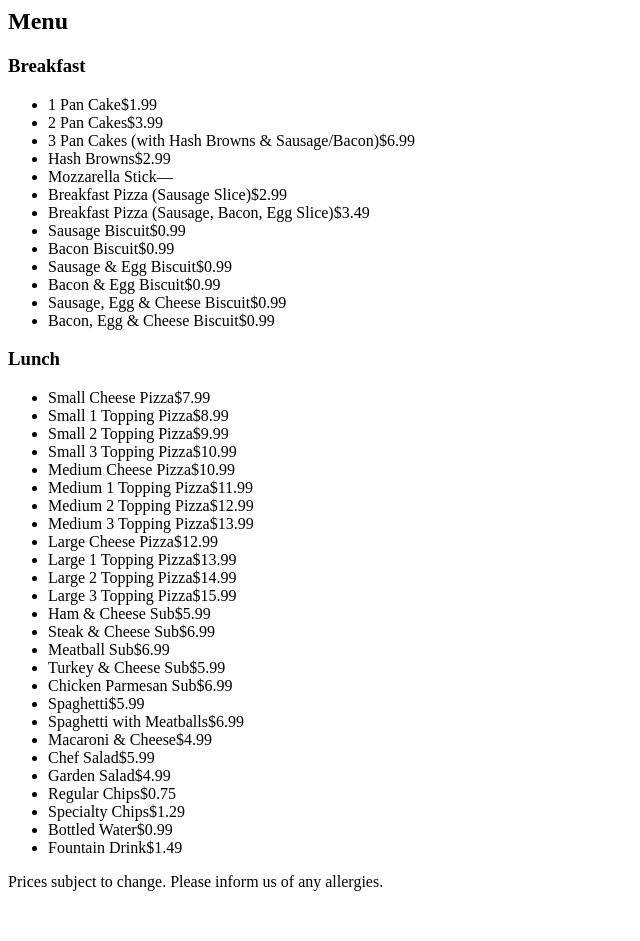
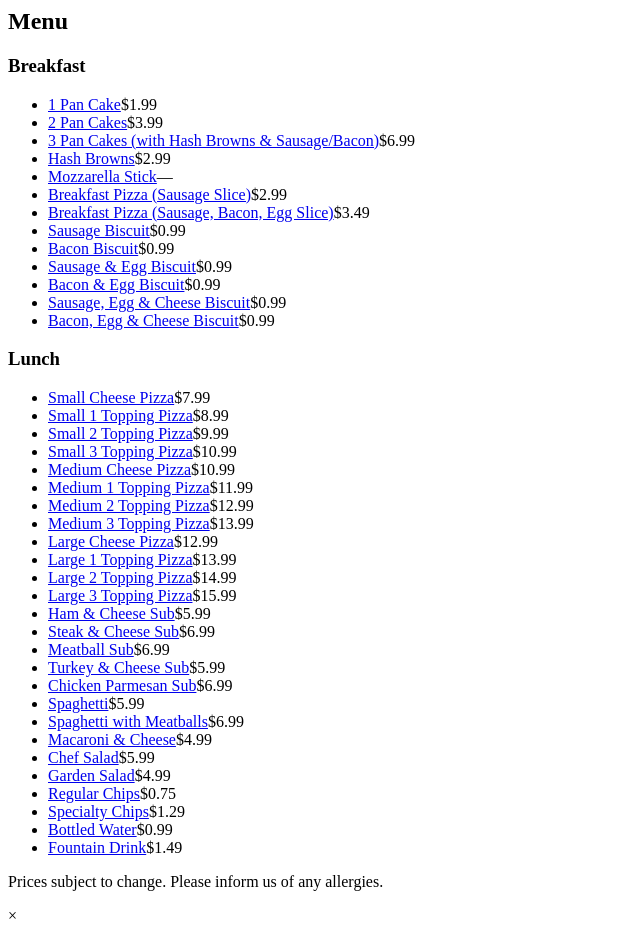
Before and after one commit to K-Hem0/liberty-gas-station-site, a plain HTML site: page index.html in a window 1280 px wide. Shown: the whole page, without its empty margins (0-640 px from the left). Before the commit the page ends 907 px from the top, so only its background shows below. Drawn offline with Linux system fonts and the light colour scheme.

Commit message:
index.html

```diff
--- a/index.html
+++ b/index.html
@@ -5,19 +5,19 @@
   <div class="menu-section">
     <h3>Breakfast</h3>
     <ul class="items">
-      <li><span>1 Pan Cake</span><span class="price">$1.99</span></li>
-      <li><span>2 Pan Cakes</span><span class="price">$3.99</span></li>
-      <li><span>3 Pan Cakes (with Hash Browns & Sausage/Bacon)</span><span class="price">$6.99</span></li>
-      <li><span>Hash Browns</span><span class="price">$2.99</span></li>
-      <li><span>Mozzarella Stick</span><span class="price">—</span></li>
-      <li><span>Breakfast Pizza (Sausage Slice)</span><span class="price">$2.99</span></li>
-      <li><span>Breakfast Pizza (Sausage, Bacon, Egg Slice)</span><span class="price">$3.49</span></li>
-      <li><span>Sausage Biscuit</span><span class="price">$0.99</span></li>
-      <li><span>Bacon Biscuit</span><span class="price">$0.99</span></li>
-      <li><span>Sausage & Egg Biscuit</span><span class="price">$0.99</span></li>
-      <li><span>Bacon & Egg Biscuit</span><span class="price">$0.99</span></li>
-      <li><span>Sausage, Egg & Cheese Biscuit</span><span class="price">$0.99</span></li>
-      <li><span>Bacon, Egg & Cheese Biscuit</span><span class="price">$0.99</span></li>
+      <li><a href="#" data-info="Nutrition info for 1 Pan Cake">1 Pan Cake</a><span class="price">$1.99</span></li>
+      <li><a href="#" data-info="Nutrition info for 2 Pan Cakes">2 Pan Cakes</a><span class="price">$3.99</span></li>
+      <li><a href="#" data-info="Nutrition info for 3 Pan Cakes">3 Pan Cakes (with Hash Browns & Sausage/Bacon)</a><span class="price">$6.99</span></li>
+      <li><a href="#" data-info="Nutrition info for Hash Browns">Hash Browns</a><span class="price">$2.99</span></li>
+      <li><a href="#" data-info="Nutrition info for Mozzarella Stick">Mozzarella Stick</a><span class="price">—</span></li>
+      <li><a href="#" data-info="Nutrition info for Breakfast Pizza (Sausage Slice)">Breakfast Pizza (Sausage Slice)</a><span class="price">$2.99</span></li>
+      <li><a href="#" data-info="Nutrition info for Breakfast Pizza (Sausage, Bacon, Egg Slice)">Breakfast Pizza (Sausage, Bacon, Egg Slice)</a><span class="price">$3.49</span></li>
+      <li><a href="#" data-info="Nutrition info for Sausage Biscuit">Sausage Biscuit</a><span class="price">$0.99</span></li>
+      <li><a href="#" data-info="Nutrition info for Bacon Biscuit">Bacon Biscuit</a><span class="price">$0.99</span></li>
+      <li><a href="#" data-info="Nutrition info for Sausage & Egg Biscuit">Sausage & Egg Biscuit</a><span class="price">$0.99</span></li>
+      <li><a href="#" data-info="Nutrition info for Bacon & Egg Biscuit">Bacon & Egg Biscuit</a><span class="price">$0.99</span></li>
+      <li><a href="#" data-info="Nutrition info for Sausage, Egg & Cheese Biscuit">Sausage, Egg & Cheese Biscuit</a><span class="price">$0.99</span></li>
+      <li><a href="#" data-info="Nutrition info for Bacon, Egg & Cheese Biscuit">Bacon, Egg & Cheese Biscuit</a><span class="price">$0.99</span></li>
     </ul>
   </div>
 
@@ -25,34 +25,42 @@
   <div class="menu-section">
     <h3>Lunch</h3>
     <ul class="items">
-      <li><span>Small Cheese Pizza</span><span class="price">$7.99</span></li>
-      <li><span>Small 1 Topping Pizza</span><span class="price">$8.99</span></li>
-      <li><span>Small 2 Topping Pizza</span><span class="price">$9.99</span></li>
-      <li><span>Small 3 Topping Pizza</span><span class="price">$10.99</span></li>
-      <li><span>Medium Cheese Pizza</span><span class="price">$10.99</span></li>
-      <li><span>Medium 1 Topping Pizza</span><span class="price">$11.99</span></li>
-      <li><span>Medium 2 Topping Pizza</span><span class="price">$12.99</span></li>
-      <li><span>Medium 3 Topping Pizza</span><span class="price">$13.99</span></li>
-      <li><span>Large Cheese Pizza</span><span class="price">$12.99</span></li>
-      <li><span>Large 1 Topping Pizza</span><span class="price">$13.99</span></li>
-      <li><span>Large 2 Topping Pizza</span><span class="price">$14.99</span></li>
-      <li><span>Large 3 Topping Pizza</span><span class="price">$15.99</span></li>
-      <li><span>Ham & Cheese Sub</span><span class="price">$5.99</span></li>
-      <li><span>Steak & Cheese Sub</span><span class="price">$6.99</span></li>
-      <li><span>Meatball Sub</span><span class="price">$6.99</span></li>
-      <li><span>Turkey & Cheese Sub</span><span class="price">$5.99</span></li>
-      <li><span>Chicken Parmesan Sub</span><span class="price">$6.99</span></li>
-      <li><span>Spaghetti</span><span class="price">$5.99</span></li>
-      <li><span>Spaghetti with Meatballs</span><span class="price">$6.99</span></li>
-      <li><span>Macaroni & Cheese</span><span class="price">$4.99</span></li>
-      <li><span>Chef Salad</span><span class="price">$5.99</span></li>
-      <li><span>Garden Salad</span><span class="price">$4.99</span></li>
-      <li><span>Regular Chips</span><span class="price">$0.75</span></li>
-      <li><span>Specialty Chips</span><span class="price">$1.29</span></li>
-      <li><span>Bottled Water</span><span class="price">$0.99</span></li>
-      <li><span>Fountain Drink</span><span class="price">$1.49</span></li>
+      <li><a href="#" data-info="Nutrition info for Small Cheese Pizza">Small Cheese Pizza</a><span class="price">$7.99</span></li>
+      <li><a href="#" data-info="Nutrition info for Small 1 Topping Pizza">Small 1 Topping Pizza</a><span class="price">$8.99</span></li>
+      <li><a href="#" data-info="Nutrition info for Small 2 Topping Pizza">Small 2 Topping Pizza</a><span class="price">$9.99</span></li>
+      <li><a href="#" data-info="Nutrition info for Small 3 Topping Pizza">Small 3 Topping Pizza</a><span class="price">$10.99</span></li>
+      <li><a href="#" data-info="Nutrition info for Medium Cheese Pizza">Medium Cheese Pizza</a><span class="price">$10.99</span></li>
+      <li><a href="#" data-info="Nutrition info for Medium 1 Topping Pizza">Medium 1 Topping Pizza</a><span class="price">$11.99</span></li>
+      <li><a href="#" data-info="Nutrition info for Medium 2 Topping Pizza">Medium 2 Topping Pizza</a><span class="price">$12.99</span></li>
+      <li><a href="#" data-info="Nutrition info for Medium 3 Topping Pizza">Medium 3 Topping Pizza</a><span class="price">$13.99</span></li>
+      <li><a href="#" data-info="Nutrition info for Large Cheese Pizza">Large Cheese Pizza</a><span class="price">$12.99</span></li>
+      <li><a href="#" data-info="Nutrition info for Large 1 Topping Pizza">Large 1 Topping Pizza</a><span class="price">$13.99</span></li>
+      <li><a href="#" data-info="Nutrition info for Large 2 Topping Pizza">Large 2 Topping Pizza</a><span class="price">$14.99</span></li>
+      <li><a href="#" data-info="Nutrition info for Large 3 Topping Pizza">Large 3 Topping Pizza</a><span class="price">$15.99</span></li>
+      <li><a href="#" data-info="Nutrition info for Ham & Cheese Sub">Ham & Cheese Sub</a><span class="price">$5.99</span></li>
+      <li><a href="#" data-info="Nutrition info for Steak & Cheese Sub">Steak & Cheese Sub</a><span class="price">$6.99</span></li>
+      <li><a href="#" data-info="Nutrition info for Meatball Sub">Meatball Sub</a><span class="price">$6.99</span></li>
+      <li><a href="#" data-info="Nutrition info for Turkey & Cheese Sub">Turkey & Cheese Sub</a><span class="price">$5.99</span></li>
+      <li><a href="#" data-info="Nutrition info for Chicken Parmesan Sub">Chicken Parmesan Sub</a><span class="price">$6.99</span></li>
+      <li><a href="#" data-info="Nutrition info for Spaghetti">Spaghetti</a><span class="price">$5.99</span></li>
+      <li><a href="#" data-info="Nutrition info for Spaghetti with Meatballs">Spaghetti with Meatballs</a><span class="price">$6.99</span></li>
+      <li><a href="#" data-info="Nutrition info for Macaroni & Cheese">Macaroni & Cheese</a><span class="price">$4.99</span></li>
+      <li><a href="#" data-info="Nutrition info for Chef Salad">Chef Salad</a><span class="price">$5.99</span></li>
+      <li><a href="#" data-info="Nutrition info for Garden Salad">Garden Salad</a><span class="price">$4.99</span></li>
+      <li><a href="#" data-info="Nutrition info for Regular Chips">Regular Chips</a><span class="price">$0.75</span></li>
+      <li><a href="#" data-info="Nutrition info for Specialty Chips">Specialty Chips</a><span class="price">$1.29</span></li>
+      <li><a href="#" data-info="Nutrition info for Bottled Water">Bottled Water</a><span class="price">$0.99</span></li>
+      <li><a href="#" data-info="Nutrition info for Fountain Drink">Fountain Drink</a><span class="price">$1.49</span></li>
     </ul>
   </div>
 
   <p class="note">Prices subject to change. Please inform us of any allergies.</p>
 </section>
+
+<!-- Nutrition Modal -->
+<div id="nutritionModal" class="modal">
+  <div class="modal-content">
+    <span class="close">&times;</span>
+    <p id="nutritionText"></p>
+  </div>
+</div>
```
